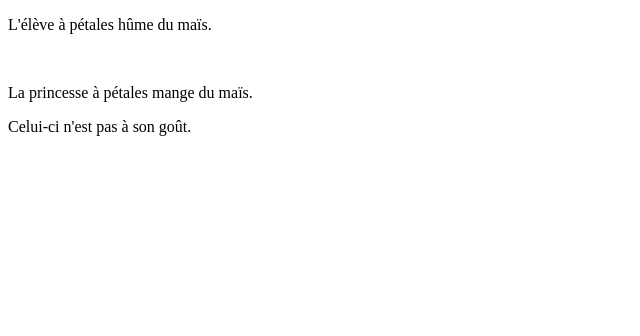
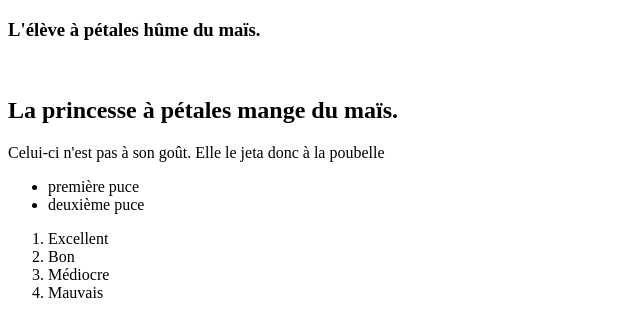
Before and after one commit to SamTane/Atelier-02-TD1, a plain HTML site: page index.html in a window 1280 px wide. Shown: the whole page, without its empty margins (0-640 px from the left). Drawn offline with Linux system fonts and the light colour scheme.

Commit message:
Add files via upload

```diff
--- a/index.html
+++ b/index.html
@@ -5,10 +5,22 @@
 		<title>Titre de la page</title>
 	</head>
 	<body>
-		<p>L'élève à pétales hûme du maïs. </p>
+		<h3>L'élève à pétales hûme du maïs. </h3>
 		<br>
-		<p>La princesse à pétales mange du maïs. </p>
-		<p>Celui-ci n'est pas à son goût.</p>
-		<!-- Commentaire -->
+		<h2>La princesse à pétales mange du maïs. </h2>
+		<p>Celui-ci n'est pas à son goût.
+		Elle le jeta donc à la poubelle</p>
+		<!-- Liste désordonnée -->
+		 <ul>
+			<li> première puce</li>
+			<li> deuxième puce</li>
+		 </ul>
+		<!--  Liste ordonnée -->
+		  <ol>
+			<li> Excellent</li>
+			<li> Bon</li>
+			<li> Médiocre</li>
+			<li> Mauvais</li>
+		  </ol>
 	</body>
 </html>
```
